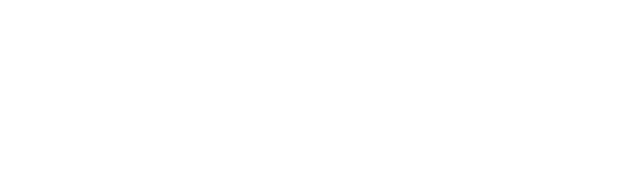
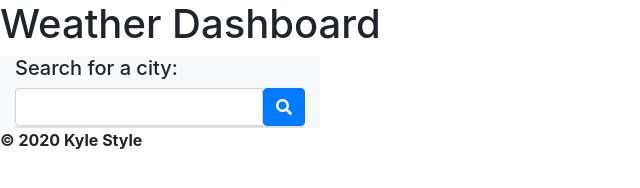
Before and after one commit to Kallen478/06-server-side-APIs-homework, a plain HTML site: page index.html in a window 1280 px wide. Shown: the whole page, without its empty margins (0-640 px from the left). Drawn offline with nearby package versions, Linux system fonts and the light colour scheme.

Commit message:
added code for city search and current forecast

```diff
--- a/index.html
+++ b/index.html
@@ -1,11 +1,67 @@
 <!DOCTYPE html>
 <html lang="en">
+
 <head>
     <meta charset="UTF-8">
     <meta name="viewport" content="width=device-width, initial-scale=1.0">
-    <title>Document</title>
+    <title>Weather Dashboard</title>
+
+    <!-- link and scripts for bootstrap, jquery etc -->
+    <link rel="stylesheet" href="https://maxcdn.bootstrapcdn.com/bootstrap/4.5.0/css/bootstrap.min.css">
+    <script src="https://ajax.googleapis.com/ajax/libs/jquery/3.5.1/jquery.min.js"></script>
+    <script src="https://cdnjs.cloudflare.com/ajax/libs/popper.js/1.16.0/umd/popper.min.js"></script>
+    <script src="https://maxcdn.bootstrapcdn.com/bootstrap/4.5.0/js/bootstrap.min.js"></script>
+    <!-- moment.js -->
+    <script src="https://cdnjs.cloudflare.com/ajax/libs/moment.js/2.24.0/moment.min.js"></script>
+    <!-- script for linking javascript page -->
+    <script src="script.js" defer></script>
+
+    <link rel="stylesheet" href="https://fonts.googleapis.com/css?family=Open+Sans&display=swap" />
+    <link rel="stylesheet" href="https://use.fontawesome.com/releases/v5.8.1/css/all.css"
+        integrity="sha384-50oBUHEmvpQ+1lW4y57PTFmhCaXp0ML5d60M1M7uH2+nqUivzIebhndOJK28anvf" crossorigin="anonymous" />
+    <!-- link to css page -->
+    <link rel="stylesheet" href="style.css">
+
 </head>
+
 <body>
 
+    <header>
+        <h1>Weather Dashboard</h1>
+    </header>
+
+    <main class="container-fluid">
+        <div class="row">
+            <!-- city input -->
+            <section class="col-md-3 bg-light">
+                <h5>Search for a city:</h5>
+
+                <div class="input-group">
+                    <input id="cityInput" type="text" class="form-control">
+                    <button id="searchButton" class="btn btn-primary" type="button"><i
+                            class="fa fa-search"></i></button>
+                </div>
+                <!-- list of cities searched -->
+                <div class="card">
+                    <ul class="list-group list-group-flush list">
+                    </ul>
+                </div>
+            </section>
+            <!-- current weather -->
+            <section class="col-md-9">
+                <div id="currentWeather">
+                </div>
+            </section>
+        </div>
+
+
+    </main>
+
+    <!-- footer -->
+    <footer>
+        <p><b>&copy; 2020 Kyle Style</b></p>
+    </footer>
+
 </body>
+
 </html>
```
